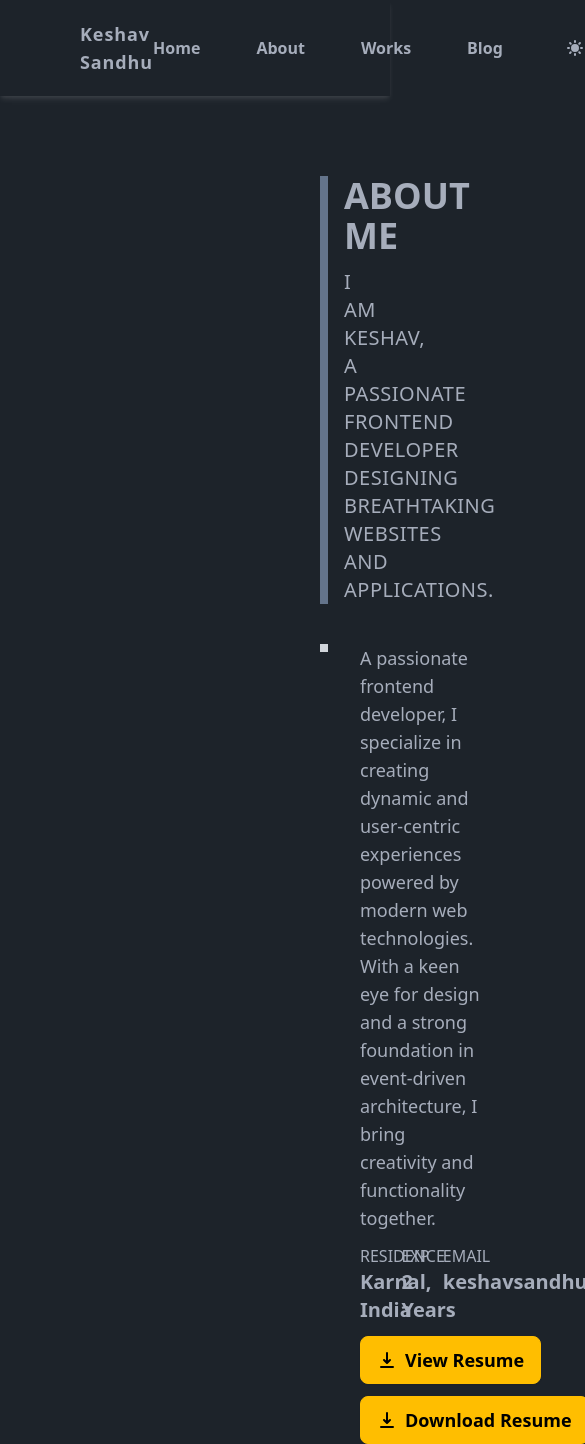
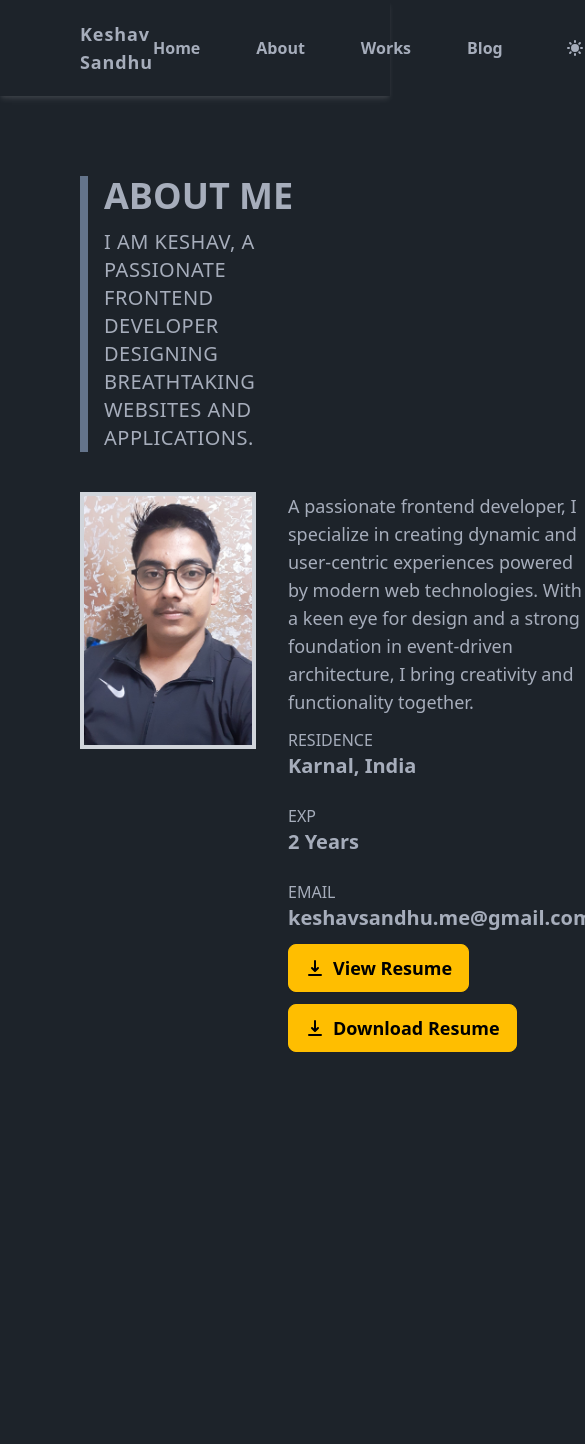
Before and after one commit to keshav-star/new-portfolio, a React (Vite) app: page /about in a window 390 px wide. Shown: the top 1444 px of the page, 585 px wide, since content can reach past the window. After the commit the page ends 1052 px from the top, so only its background shows below. Built offline with nearby package versions, Linux system fonts and the light colour scheme.

Commit message:
added animations

```diff
--- a/package.json
+++ b/package.json
@@ -10,6 +10,8 @@
     "preview": "vite preview"
   },
   "dependencies": {
+    "animate.css": "^4.1.1",
+    "framer-motion": "^11.11.10",
     "react": "^18.3.1",
     "react-dom": "^18.3.1",
     "react-icons": "^5.3.0",
--- a/src/App.jsx
+++ b/src/App.jsx
@@ -7,6 +7,7 @@ import BlogDetail from "./views/blog/components/BlogDetail";
 import CreateBlog from "./views/blog/CreateBlog";
 import Works from "./views/works/Works";
 import Contact from "./views/contact/Contact";
+import 'animate.css';
 
 const App = () => {
   return (
--- a/src/components/template/Navbar.jsx
+++ b/src/components/template/Navbar.jsx
@@ -4,8 +4,8 @@ import ThemeController from "../shared/ThemeController";
 const Navbar = () => {
   return (
     <div className="flex justify-between px-20 py-5 shadow-custom">
-      <div className="font-bold text-lg tracking-wider">Keshav Sandhu</div>
-      <ul className="flex gap-14 items-center font-semibold nav-list">
+      <div className="font-bold text-lg tracking-wider animate__animated animate__lightSpeedInLeft">Keshav Sandhu</div>
+      <ul className="flex gap-14 items-center font-semibold nav-list animate__animated animate__lightSpeedInRight">
         <li>
           <Link to={"/"}>Home</Link>
         </li>
--- a/src/views/about/About.jsx
+++ b/src/views/about/About.jsx
@@ -6,8 +6,8 @@ const About = () => {
   return (
     <>
       <Navbar />
-      <div className="h-screen mx-80">
-        <div className="border-l-8 mt-20 border-slate-500 px-4  my-10 h-fit">
+      <div className="h-screen mx-20 xl:mx-80 ">
+        <div className="border-l-8 mt-20 border-slate-500 px-4  my-10 h-fit  animate__animated animate__zoomIn">
           <h1 className="text-4xl">ABOUT ME</h1>
           <p className="text-xl mt-3 tracking-wide uppercase">
             I am Keshav, a passionate frontend developer designing breathtaking
@@ -15,16 +15,20 @@ const About = () => {
           </p>
         </div>
         <div className="flex items-start gap-8">
-          <img src="/me.jpg" className="w-44 border-4 border-gray-300" alt="" />
-          <div className="">
-            <p className="text-lg">
+          <img src="/me.jpg" className="w-44 border-4 border-gray-300 animate__animated animate__zoomIn" alt="" />
+          <div
+            initial="hidden"
+            animate="visible"
+            className=""
+          >
+            <p className="text-lg animate__zoomIn animate__animated">
               A passionate frontend developer, I specialize in creating dynamic
               and user-centric experiences powered by modern web technologies.
               With a keen eye for design and a strong foundation in event-driven
               architecture, I bring creativity and functionality together.
               {/* I thrive on solving complex challenges to deliver seamless, responsive interfaces. My work is all about transforming innovative ideas into engaging digital solutions. */}
             </p>
-            <div className="grid grid-cols-3">
+            <div className="grid md:grid-cols-2 lg:grid-cols-3">
               <div className="py-3">
                 <p>RESIDENCE</p>
                 <h4>Karnal, India</h4>
@@ -45,13 +49,13 @@ const About = () => {
                     "https://drive.google.com/file/d/1PnGxqWTwkdRhHOGOMJfk16Y5Fl48WM9-/view?usp=sharing"
                   )
                 }
-                className="btn btn-warning text-lg"
+                className="btn btn-warning text-lg animate__animated animate__zoomIn"
               >
                 <HiDownload className="text-xl" /> View Resume
               </a>
               <a
-              href="/resume keshav.pdf"
-                className="btn btn-warning text-lg"
+                href="/resume keshav.pdf"
+                className="btn btn-warning text-lg animate__animated animate__zoomIn"
                 download
               >
                 <HiDownload className="text-xl" /> Download Resume
--- a/src/views/blog/Blog.jsx
+++ b/src/views/blog/Blog.jsx
@@ -61,7 +61,7 @@ const SmallCard = ({ data = [] }) => {
   };
 
   return (
-    <div className="card lg:card-side rounded-md bg-secondary-content cursor-pointer flex">
+    <div className="card lg:card-side rounded-md bg-secondary-content cursor-pointer flex animate__animated animate__zoomIn">
       <img src={data.imgUrl} alt="Album" width={220} className="" />
       <div className="card-body py-1 my-auto col-span-2 px-2">
         <small className="">
--- a/src/views/home/Home.jsx
+++ b/src/views/home/Home.jsx
@@ -39,20 +39,20 @@ const Home = () => {
                 onClick={() =>
                   window.open("https://www.linkedin.com/in/keshavsandhu/")
                 }
-                className="hover:scale-125 transition-all cursor-pointer"
+                className="hover:scale-125 transition-all cursor-pointer animate__animated animate__zoomIn"
               />
               <BsGithub
                 onClick={() => window.open("https://github.com/keshav-star")}
-                className="hover:scale-125 transition-all cursor-pointer"
+                className="hover:scale-125 transition-all cursor-pointer animate__animated animate__zoomIn"
               />
               <SiGmail
                 onClick={() => window.open("mailto:keshavsandhu.me@gmail.com")}
-                className="hover:scale-125 transition-all cursor-pointer"
+                className="hover:scale-125 transition-all cursor-pointer animate__animated animate__zoomIn"
               />
             </div>
             {/* <button className="btn shadow-secondary btn-sm">Contact Now</button> */}
             <Link to="mailto:keshavsandhu.me@gmail.com">
-              <button className="button-57" role="button">
+              <button className="button-57 animate__animated animate__zoomIn" role="button">
                 <span className="text">Connect With Me</span>
                 <span>Contact Now</span>
               </button>
--- a/src/views/works/Works.jsx
+++ b/src/views/works/Works.jsx
@@ -1,6 +1,6 @@
 import React from "react";
 import Navbar from "../../components/template/Navbar";
-import { WorkDetailedCard } from "./components/WorkDetailedCard";
+import WorkDetailedCard from "./components/WorkDetailedCard";
 
 const works = [
   {
@@ -70,7 +70,7 @@ const Works = () => {
   return (
     <>
       <Navbar />
-      <div className="md:px-20 py-10">
+      <div className=" md:px-10 lg:px-20 py-10">
         <p className="text-4xl font-semibold font-mono text-center">My Works</p>
         {/* <div className="w-full flex items-center justify-center gap-2">
           {categories.map((category) => {
@@ -89,6 +89,8 @@ const Works = () => {
         <div className="flex flex-wrap justify-between md:gap-7 p-3 m-2 md:p-5">
           {works.map((work, index) => (
             <WorkDetailedCard
+              key={index}
+              className="animate__animated animate__zoomIn"
               work={work}
               // className={(index + 1) % 2 === 0 ? "md:mt-10" : "md:mt-0"}
             />
--- a/src/views/works/components/WorkDetailedCard.jsx
+++ b/src/views/works/components/WorkDetailedCard.jsx
@@ -1,10 +1,10 @@
 import { MdArrowOutward } from "react-icons/md";
 import { Link } from "react-router-dom";
 
-export const WorkDetailedCard = ({ work, className = "" }) => {
+const WorkDetailedCard = ({ work, className = "" }) => {
   const { name, url, imgUrl, githubUrl, description, techs } = work;
   return (
-    <div className="work-card w-96">
+    <div className={`work-card w-96 ` + className}>
       <div className="work-card-1"></div>
       <div className="work-card-2"></div>
       {/* COntent div */}
@@ -14,7 +14,12 @@ export const WorkDetailedCard = ({ work, className = "" }) => {
         {/* Tech Used */}
         <div className="flex items-center justify-center gap-4">
           {techs.map((tech) => (
-            <div className="badge badge-outline capitalize p-2 py-3 my-2 text-xs">{tech}</div>
+            <div
+              key={tech}
+              className="badge badge-outline capitalize p-2 py-3 my-2 text-xs"
+            >
+              {tech}
+            </div>
           ))}
         </div>
         {/* Action Buttons */}
@@ -68,7 +73,7 @@ export const WorkDetailedCard = ({ work, className = "" }) => {
     //   </div>
   );
 };
-
+export default WorkDetailedCard;
 // <div
 //   key={name}
 //   className={`border-4 border-neutral relative hover:border-neutral border-opacity-60 transition-all duration-300 group rounded cursor-pointer my-6 h-full `}
```
Also changed, not shown: 1 other file (tests, documents, lock files or other folders).
